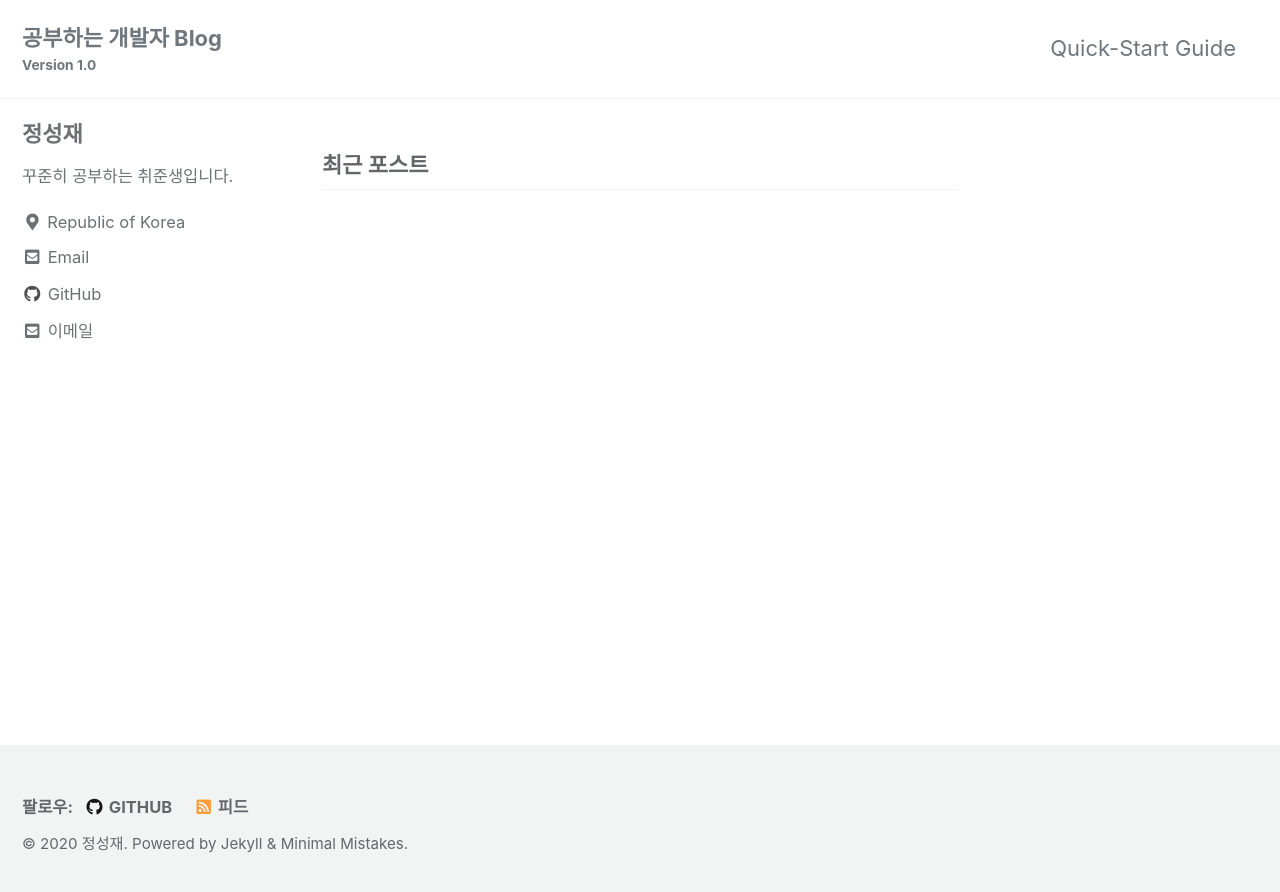
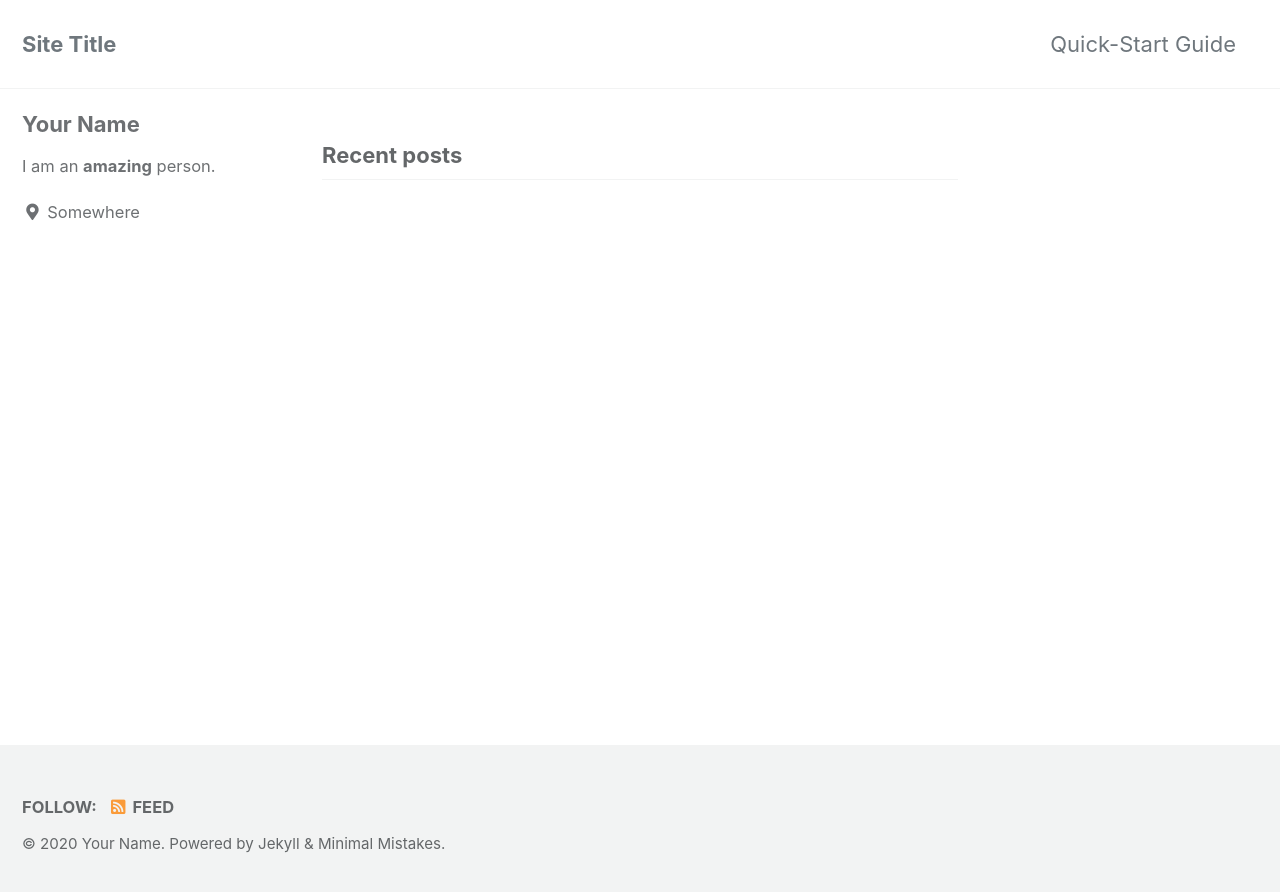
Before and after one commit to SungjaeGH/SungjaeGH.github.io, a Jekyll site: the page built from index.html, in a window 1280 px wide. Shown: the top 892 px of the page. Built offline with Jekyll 4.4.1, drawn with Linux system fonts in a browser that asks for light colours; cached includes are drawn as plain includes; the list of posts is cut into pages by our own code.

Commit message:
Update _config.yml

```diff
--- a/_config.yml
+++ b/_config.yml
@@ -15,22 +15,20 @@
 minimal_mistakes_skin    : "default" # "air", "aqua", "contrast", "dark", "dirt", "neon", "mint", "plum", "sunrise"
 
 # Site Settings
-locale                   : "ko-KR"
-title                    : "공부하는 개발자" # Meta 태그에 들어가는 영역 , masthead_title등이 없으면 기본값으로 나온다.
-title_separator          : "-" # 타이틀 사이 구분자 <title>Welcome to Jekyll | Minimal Mistakes</title> 해당 형식으로 들어갑니다.
-subtitle                 : "Version 1.0" # 타이틀 아래에 나올 작은 글씨
-name                     : "정성재"
-description              : "다양한 개발 공부를 하는 블로그" # Meta 태그에 들어가는 영역
-url                      : "https://SungjaeGH.github.io" # the base hostname & protocol for your site e.g. "https://mmistakes.github.io"
-baseurl                  : "/blog" # subPath https://7271kim.github.io/blog라고 하고 싶을 시 "/blog" 라고 적는다.
+locale                   : "en-US"
+title                    : "Site Title"
+title_separator          : "-"
+subtitle                 : # site tagline that appears below site title in masthead
+name                     : "Your Name"
+description              : "An amazing website."
+url                      : # the base hostname & protocol for your site e.g. "https://mmistakes.github.io"
+baseurl                  : # the subpath of your site, e.g. "/blog"
 repository               : # GitHub username/repo-name e.g. "mmistakes/minimal-mistakes"
-teaser                   : # 홈페이지 기본 티져 이미지
-logo                     : # 타이틀 옆에 작게 들어갈 이미지. e.g. "/assets/images/500x300.png"
-masthead_title           : "공부하는 개발자 Blog" # 홈페이지 최 상탄에 들어갈 타이틀
+teaser                   : # path of fallback teaser image, e.g. "/assets/images/500x300.png"
+logo                     : # path of logo image to display in the masthead, e.g. "/assets/images/88x88.png"
+masthead_title           : # overrides the website title displayed in the masthead, use " " for no title
 # breadcrumbs            : false # true, false (default)
-words_per_minute         : 200 # 해당 포스트 읽는데 걸리는 시간을 계산하기 위해 대락 분당 읽는 수가 몇글자가 될지 적는 공간.
-
-# 댓글 관련 부분
+words_per_minute         : 200
 comments:
   provider               : # false (default), "disqus", "discourse", "facebook", "staticman", "staticman_v2", "utterances", "custom"
   disqus:
@@ -48,8 +46,6 @@ comments:
   staticman:
     branch               : # "master"
     endpoint             : # "https://{your Staticman v3 API}/v3/entry/github/"
-
-# 구글 reCaptcha 세팅
 reCaptcha:
   siteKey                :
   secret                 :
@@ -97,15 +93,15 @@ analytics:
 
 # Site Author
 author:
-  name             : "정성재"
-  avatar           : # 프로필 이미지
-  bio              : "꾸준히 공부하는 취준생입니다."
-  location         : "Republic of Korea"
-  email            : "dtc1674@naver.com"
+  name             : "Your Name"
+  avatar           : # path of avatar image, e.g. "/assets/images/bio-photo.jpg"
+  bio              : "I am an **amazing** person."
+  location         : "Somewhere"
+  email            :
   links:
     - label: "Email"
       icon: "fas fa-fw fa-envelope-square"
-      url: "dtc1674@naver.com"
+      # url: "mailto:your.name@email.com"
     - label: "Website"
       icon: "fas fa-fw fa-link"
       # url: "https://your-website.com"
@@ -117,7 +113,7 @@ author:
       # url: "https://facebook.com/"
     - label: "GitHub"
       icon: "fab fa-fw fa-github"
-      url: "https://github.com/SungjaeGH"
+      # url: "https://github.com/"
     - label: "Instagram"
       icon: "fab fa-fw fa-instagram"
       # url: "https://instagram.com/"
@@ -133,7 +129,7 @@ footer:
       # url:
     - label: "GitHub"
       icon: "fab fa-fw fa-github"
-      url: "https://github.com/SungjaeGH"
+      # url:
     - label: "GitLab"
       icon: "fab fa-fw fa-gitlab"
       # url:
@@ -270,7 +266,7 @@ compress_html:
     envs: development
 
 
-# Defaults Post들에 적용될 기본 설정들
+# Defaults
 defaults:
   # _posts
   - scope:
```
